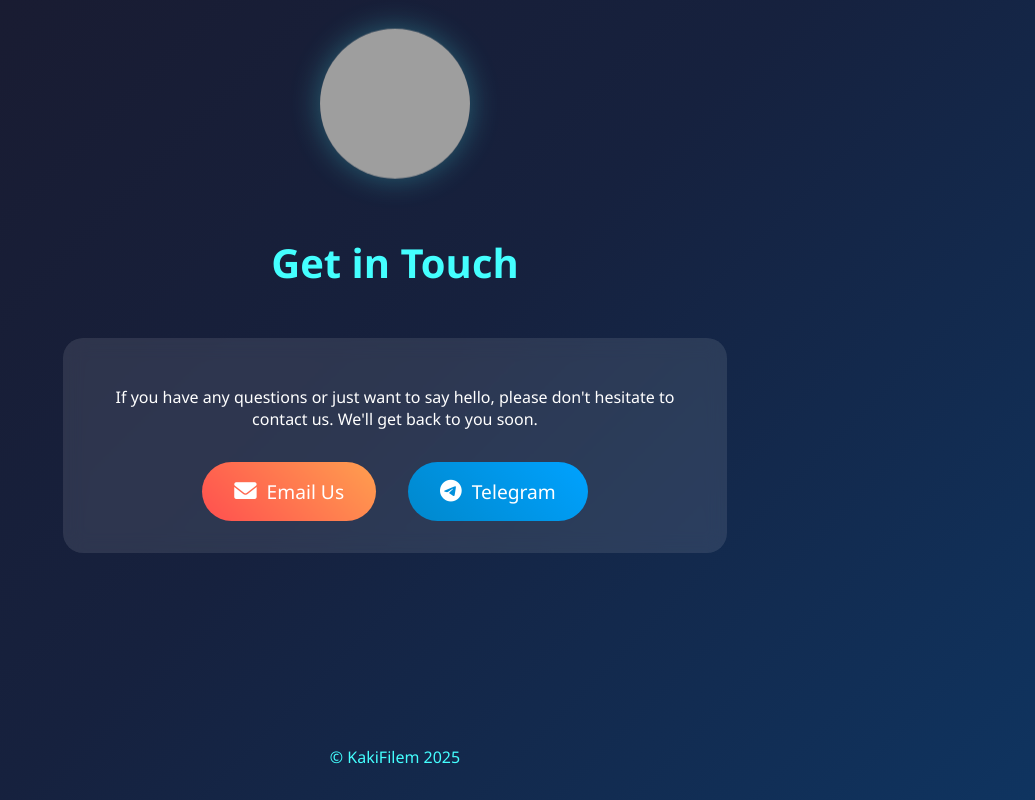
After one commit to BigDaddyAman/DjangoKakifilem, a Django app: template templates/contact.html in a window 1280 px wide. The commit adds this page. Shown: the whole page, without its empty margins (245-1280 px from the left). Run offline with Django 5.2, Linux system fonts and the light colour scheme; the template is opened without the code that fills it, so the values that code supplies are empty; grey boxes are pictures that could not be loaded.

Commit message:
Add files via upload

```diff
--- /dev/null
+++ b/templates/contact.html
@@ -0,0 +1,155 @@
+<!DOCTYPE html>
+{% load static %}
+<html>
+<head>
+    <title>Contact Us - KakiFilem</title>
+    <meta name="viewport" content="width=device-width, initial-scale=1.0">
+    <link rel="apple-touch-icon" sizes="180x180" href="{% static 'favicon/apple-touch-icon.png' %}">
+    <link rel="icon" type="image/png" sizes="32x32" href="{% static 'favicon/favicon-32x32.png' %}">
+    <link rel="icon" type="image/png" sizes="16x16" href="{% static 'favicon/favicon-16x16.png' %}">
+    <link rel="manifest" href="{% static 'favicon/site.webmanifest' %}">
+    <link rel="stylesheet" href="https://cdnjs.cloudflare.com/ajax/libs/font-awesome/6.0.0/css/all.min.css">
+
+    <style>
+        body {
+            font-family: 'Segoe UI', Tahoma, Geneva, Verdana, sans-serif;
+            background: linear-gradient(135deg, #1a1a2e, #16213e, #0f3460);
+            color: #fff;
+            margin: 0;
+            min-height: 100vh;
+            display: flex;
+            flex-direction: column;
+            align-items: center;
+        }
+
+        .header {
+            text-align: center;
+            padding: 2rem 0;
+            width: 100%;
+            display: flex;
+            flex-direction: column;
+            align-items: center;
+            gap: 1rem;
+        }
+
+        .logo-container {
+            margin-bottom: 2rem;
+        }
+
+        .logo {
+            width: 150px;
+            height: 150px;
+            border-radius: 50%;
+            box-shadow: 0 0 30px rgba(79, 255, 255, 0.3);
+            transition: transform 0.3s ease;
+            animation: float 3s ease-in-out infinite;
+        }
+
+        .logo:hover {
+            transform: scale(1.05);
+        }
+
+        @keyframes float {
+            0% { transform: translateY(0px); }
+            50% { transform: translateY(-10px); }
+            100% { transform: translateY(0px); }
+        }
+
+        .header h1 {
+            color: #4ff;
+            font-size: 2.5rem;
+            margin: 0;
+        }
+
+        .contact-container {
+            max-width: 600px;
+            width: 90%;
+            background: rgba(255,255,255,0.1);
+            border-radius: 20px;
+            padding: 2rem;
+            margin: 1rem auto;
+            backdrop-filter: blur(10px);
+            text-align: center;
+        }
+
+        .contact-buttons {
+            display: flex;
+            justify-content: center;
+            gap: 2rem;
+            margin-top: 2rem;
+        }
+
+        .contact-button {
+            display: flex;
+            align-items: center;
+            padding: 1rem 2rem;
+            border: none;
+            border-radius: 30px;
+            font-size: 1.2rem;
+            text-decoration: none;
+            transition: all 0.3s ease;
+        }
+
+        .contact-button.email {
+            background: linear-gradient(45deg, #ff4f4f, #ff9f4f);
+            color: white;
+        }
+
+        .contact-button.telegram {
+            background: linear-gradient(45deg, #0088cc, #00a2ff);
+            color: white;
+        }
+
+        .contact-button:hover {
+            transform: translateY(-3px);
+            box-shadow: 0 5px 15px rgba(79, 255, 255, 0.4);
+        }
+
+        .contact-button i {
+            margin-right: 10px;
+            font-size: 1.4rem;
+        }
+
+        footer {
+            margin-top: auto;
+            padding: 2rem;
+            color: #4ff;
+            text-align: center;
+        }
+
+        @media (max-width: 768px) {
+            .contact-buttons {
+                flex-direction: column;
+                gap: 1rem;
+            }
+        }
+    </style>
+</head>
+<body>
+    <div class="header">
+        <div class="logo-container">
+            <img src="https://cdn.kakifilem.com/kakifilem.png" alt="KakiFilem Logo" class="logo">
+        </div>
+        <h1>Get in Touch</h1>
+    </div>
+
+    <div class="contact-container">
+        <p>If you have any questions or just want to say hello, please don't hesitate to contact us. We'll get back to you soon.</p>
+
+        <div class="contact-buttons">
+            <a href="mailto:contact@kakifilem.com" class="contact-button email">
+                <i class="fas fa-envelope"></i>
+                Email Us
+            </a>
+            <a href="https://t.me/kakifilemreport1" target="_blank" class="contact-button telegram">
+                <i class="fab fa-telegram"></i>
+                Telegram
+            </a>
+        </div>
+    </div>
+
+    <footer>
+        © KakiFilem 2025
+    </footer>
+</body>
+</html>
```
Also changed, not shown: templates/home.html (+2 -71 lines).
